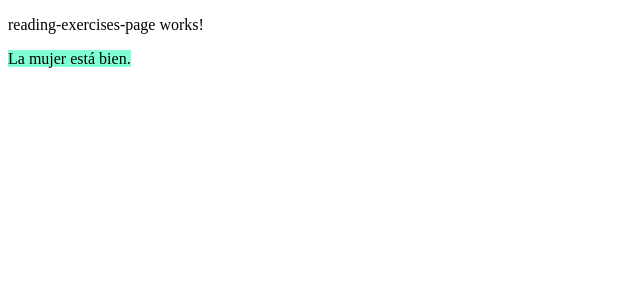
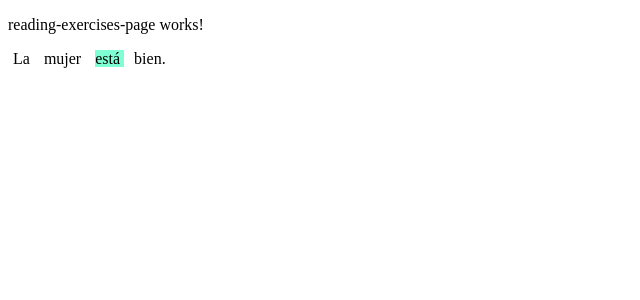
Before and after one commit to batibot323/inmersion, an Angular app: page /reading in a window 1280 px wide. Shown: the top 300 px of the page, without its empty margins (0-640 px from the left). Built offline with nearby package versions, Linux system fonts and the light colour scheme.

Commit message:
step: Added styling and fake space between words.

```diff
--- a/src/app/reading-exercises/reading-exercises-page.component.ts
+++ b/src/app/reading-exercises/reading-exercises-page.component.ts
@@ -16,8 +16,9 @@ export class ReadingExercisesPageComponent implements OnInit {
     this.dataService.getData().subscribe(data => {
       const words = data.content.split(' ');
       words.forEach(word => {
-        this.content.push({ word : word, learned: true })
+        this.content.push({ word : word, learned: true });
       });
+      this.content[2].learned = false;
       debugger;
     });
   }
--- a/src/app/shared/components/word/word.component.html
+++ b/src/app/shared/components/word/word.component.html
@@ -1 +1 @@
-<span [ngClass]="{'not-learned': learned}" (click)='searchWord()'>{{word}} </span>
+<span [ngClass]="{'not-learned': !learned}" (click)='searchWord()'>{{word}} </span>
--- a/src/app/shared/components/word/word.component.scss
+++ b/src/app/shared/components/word/word.component.scss
@@ -3,5 +3,6 @@
 }
 
 span {
+    margin-inline: 5px;
     cursor: pointer;
 }
```
